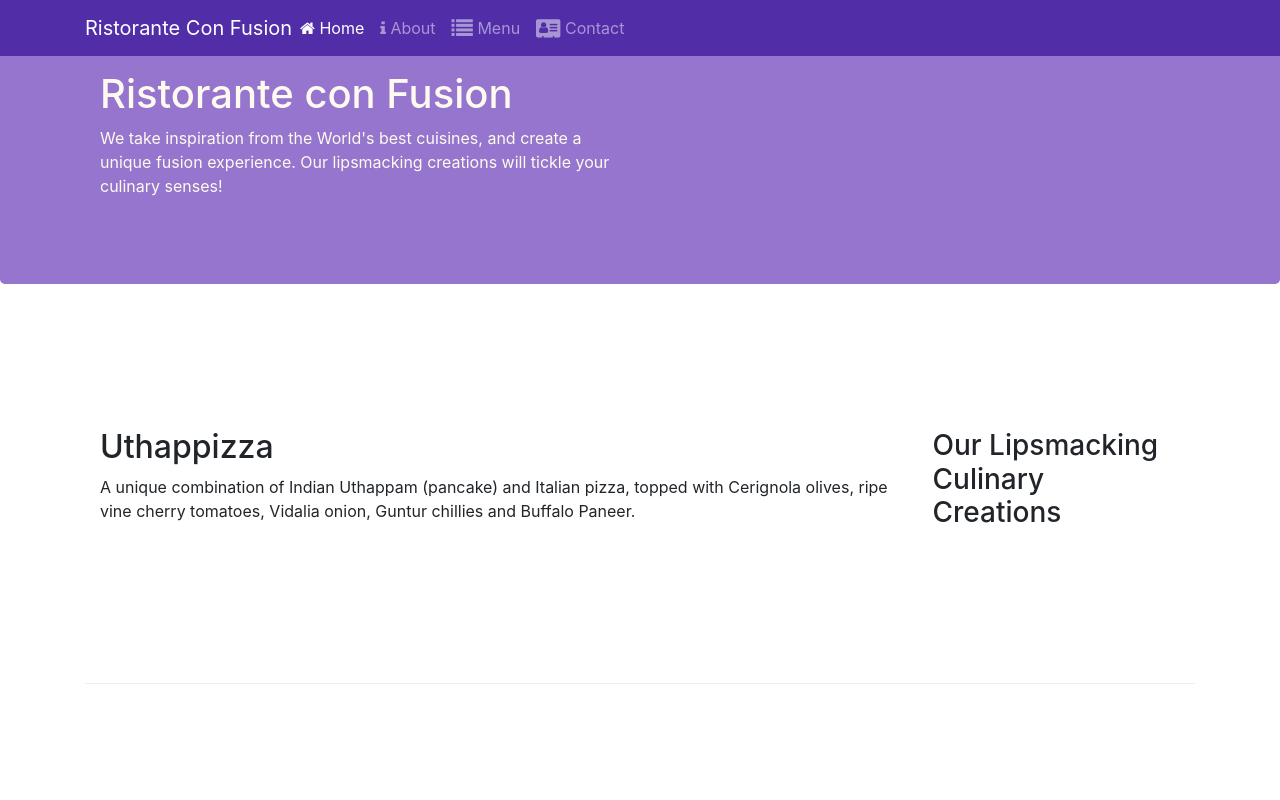
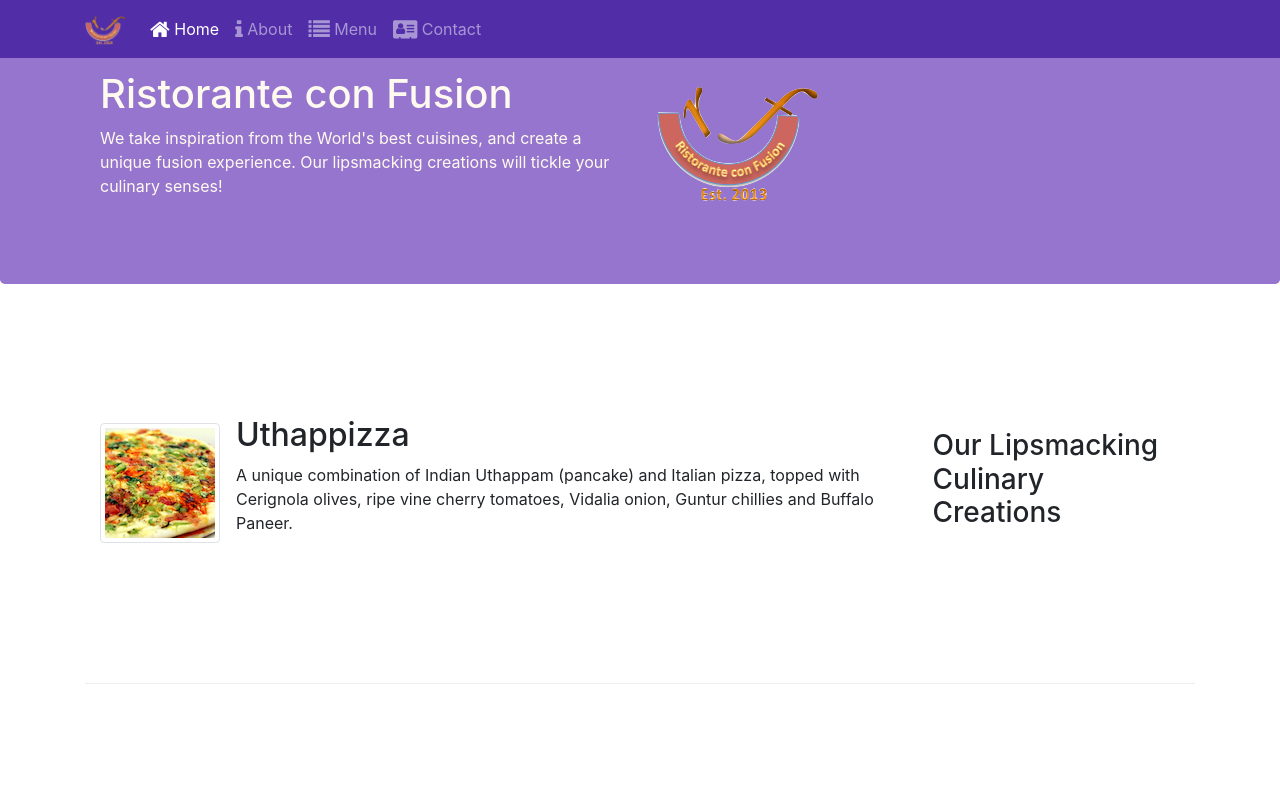
Before and after one commit to Erick2929/BootstrapTest.com, a website: page index.html in a window 1280 px wide. Shown: the top 800 px of the page. Drawn offline with nearby package versions, Linux system fonts and the light colour scheme.

Commit message:
images and media

```diff
--- a/index.html
+++ b/index.html
@@ -23,13 +23,13 @@
             <button class="navbar-toggler" type="button" data-toggle="collapse" data-target="#Navbar">
                 <span class="navbar-toggler-icon"></span>
             </button>
-            <a class="navbar-brand mr-auto" href="index.html">Ristorante Con Fusion</a>
+            <a class="navbar-brand" href="index.html"><img src="img/logo.png" height="30" width="41"></a>
             <div class="collapse navbar-collapse" id="Navbar">
                 <ul class="navbar-nav mr-auto">
-                    <li class="nav-item active"><a class="nav-link" href="index.html"><span class="fa fa-home"></span> Home</a></li>
-                    <li class="nav-item"><a class="nav-link" href="aboutus.html"><span class="fa fa-info"></span> About</a></li>
-                    <li class="nav-item"><a class="nav-link" href="#"> <span class="fa fa-list fa-lg"></span> Menu</a></li>
-                    <li class="nav-item"><a class="nav-link" href="contactus.html"> <span class="fa fa-address-card fa-lg"></span> Contact</a></li>
+                        <li class="nav-item active"><a class="nav-link" href="./index.html"><span class="fa fa-home fa-lg"></span> Home</a></li>
+                        <li class="nav-item"><a class="nav-link" href="./aboutus.html"><span class="fa fa-info fa-lg"></span> About</a></li>
+                        <li class="nav-item"><a class="nav-link" href="#"><span class="fa fa-list fa-lg"></span> Menu</a></li>
+                        <li class="nav-item"><a class="nav-link" href="contactus.html"><span class="fa fa-address-card fa-lg"></span> Contact</a></li>
                 </ul>
             </div>
         </div>
@@ -42,7 +42,8 @@
                     <h1>Ristorante con Fusion</h1>
                     <p>We take inspiration from the World's best cuisines, and create a unique fusion experience. Our lipsmacking creations will tickle your culinary senses!</p>
                 </div>
-                <div class="col-12 col-sm">
+                <div class="col-12 col-sm align-self-center">
+                    <img src="img/logo.png" class="img-fluid">
                 </div>
             </div>
         </div>
@@ -54,8 +55,13 @@
                 <h3>Our Lipsmacking Culinary Creations</h3>
             </div>
             <div class="col order-sm-first col-sm col-md">
-                <h2>Uthappizza</h2>
-                <p>A unique combination of Indian Uthappam (pancake) and Italian pizza, topped with Cerignola olives, ripe vine cherry tomatoes, Vidalia onion, Guntur chillies and Buffalo Paneer.</p>
+                <div class="media">
+                    <img src="img/uthappizza.png" class="d-flex mr-3 img-thumbnail align-self-center" alt="uthapizza">
+                    <div class="media-body">
+                        <h2 class="mt-0">Uthappizza</h2>
+                        <p>A unique combination of Indian Uthappam (pancake) and Italian pizza, topped with Cerignola olives, ripe vine cherry tomatoes, Vidalia onion, Guntur chillies and Buffalo Paneer.</p>
+                    </div>
+                </div>
             </div>
         </div>
 
@@ -75,9 +81,14 @@
                 <h3>Meet our Culinary Specialists</h3>
             </div>
             <div class="col order-sm-first col-sm col-md">
-                <h2>Alberto Somayya</h2>
-                <h4>Executive Chef</h4>
-                <p>Award winning three-star Michelin chef with wide International experience having worked closely with whos-who in the culinary world, he specializes in creating mouthwatering Indo-Italian fusion experiences. </p>
+                <div class="media">
+                    <img src="img/alberto.png" alt="alberto" class="d-flex mr-3 img-thumbnail align-self-center">
+                    <div class="media-body">
+                        <h2>Alberto Somayya</h2>
+                        <h4>Executive Chef</h4>
+                        <p>Award winning three-star Michelin chef with wide International experience having worked closely with whos-who in the culinary world, he specializes in creating mouthwatering Indo-Italian fusion experiences. </p>
+                    </div>
+                </div>
             </div>
         </div>
     </div>
```
Also changed, not shown: aboutus.html (+7 -6 lines), contactus.html (+4 -3 lines), img/alberto.png (added), img/buffet.png (added), img/logo.png (added), img/uthappizza.png (added), 1 other file.
